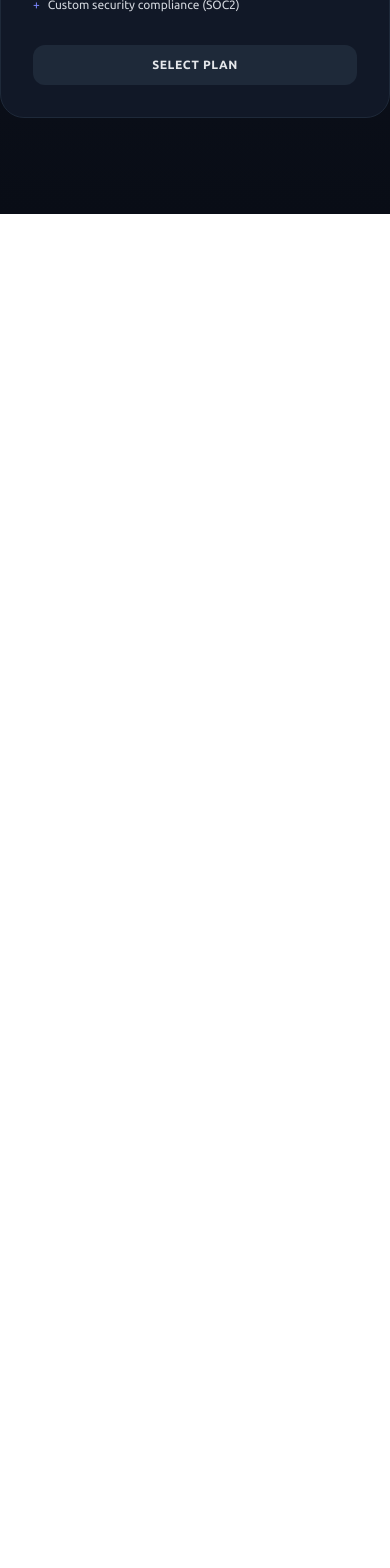
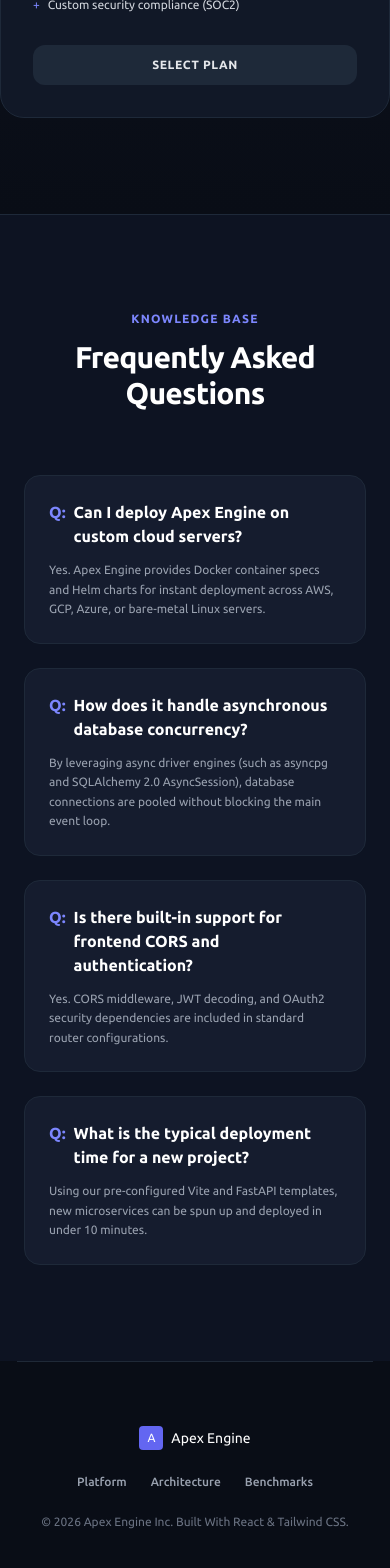
Before and after one commit to okomesanctity30-prog/React, a React (Vite) app: page / in a window 390 px wide. Shown: the part 6557-8125 px from the top of the page. Before the commit the page ends 6771 px from the top, so only its background shows below. Built offline with nearby package versions, Linux system fonts and the light colour scheme.

Commit message:
Add PricingGrid, FAQSection and Footer components

```diff
--- a/src/App.jsx
+++ b/src/App.jsx
@@ -5,6 +5,8 @@ import CodeShowcase from "./components/CodeShowcase";
 import SystemMetrics from "./components/SystemMetrics";
 import TechSpecGrid from "./components/TechSpecGrid";
 import PricingGrid from "./components/PricingGrid";
+import FAQSection from "./components/FAQSection";
+import Footer from "./components/Footer";
 
 function App() {
   return (
@@ -17,7 +19,9 @@ function App() {
         <SystemMetrics />
         <TechSpecGrid />
         <PricingGrid />
+        <FAQSection />
       </main>
+      <Footer />
     </div>
   );
 }
--- /dev/null
+++ b/src/components/FAQSection.jsx
@@ -0,0 +1,52 @@
+export default function FAQSection() {
+  const faqs = [
+    {
+      q: "Can I deploy Apex Engine on custom cloud servers?",
+      a: "Yes. Apex Engine provides Docker container specs and Helm charts for instant deployment across AWS, GCP, Azure, or bare-metal Linux servers.",
+    },
+    {
+      q: "How does it handle asynchronous database concurrency?",
+      a: "By leveraging async driver engines (such as asyncpg and SQLAlchemy 2.0 AsyncSession), database connections are pooled without blocking the main event loop.",
+    },
+    {
+      q: "Is there built-in support for frontend CORS and authentication?",
+      a: "Yes. CORS middleware, JWT decoding, and OAuth2 security dependencies are included in standard router configurations.",
+    },
+    {
+      q: "What is the typical deployment time for a new project?",
+      a: "Using our pre-configured Vite and FastAPI templates, new microservices can be spun up and deployed in under 10 minutes.",
+    },
+  ];
+
+  return (
+    <section
+      id="faq"
+      className="py-24 px-6 bg-[#0d1322] border-t border-gray-800"
+    >
+      <div className="max-w-4xl mx-auto">
+        <div className="text-center mb-16">
+          <h2 className="text-xs font-bold uppercase tracking-widest text-indigo-400 mb-3">
+            Knowledge Base
+          </h2>
+          <p className="text-3xl font-extrabold text-white tracking-tight">
+            Frequently Asked Questions
+          </p>
+        </div>
+
+        <div className="grid grid-cols-1 md:grid-cols-2 gap-6">
+          {faqs.map((faq, idx) => (
+            <div
+              key={idx}
+              className="bg-[#151c2e] border border-gray-800 rounded-2xl p-6"
+            >
+              <h3 className="text-base font-bold text-white mb-3 flex items-start gap-2">
+                <span className="text-indigo-400">Q:</span> {faq.q}
+              </h3>
+              <p className="text-gray-400 text-xs leading-relaxed">{faq.a}</p>
+            </div>
+          ))}
+        </div>
+      </div>
+    </section>
+  );
+}
--- /dev/null
+++ b/src/components/Footer.jsx
@@ -0,0 +1,35 @@
+const Footer = () => {
+  return (
+    <footer
+      className="py-16 max-w-7xl mx-auto px-6 text-gray-500 text-sm border-t border-dark-border"
+      id="footer"
+    >
+      <div className="flex flex-col justify-between items-center gap-6">
+        <div className="flex items-center gap-2 text-white font-bold-text-lg">
+          <div className="w-6 h-6 rounded bg-brand-500 flex items-center justify-center text-xs">
+            A
+          </div>
+          Apex Engine
+        </div>
+
+        <div className="flex gap-6 text-xs text-gray-400 font-medium">
+          <a href="#features" className="hover:text-white transition-color">
+            Platform
+          </a>
+          <a href="#architecture" className="hover:text-white transition-color">
+            Architecture
+          </a>
+          <a href="#metrics" className="hover:text-white transition-color">
+            Benchmarks
+          </a>
+        </div>
+
+        <div className="text-xs">
+          &copy; 2026 Apex Engine Inc. Built With React &amp; Tailwind CSS.
+        </div>
+      </div>
+    </footer>
+  );
+};
+
+export default Footer;
```
